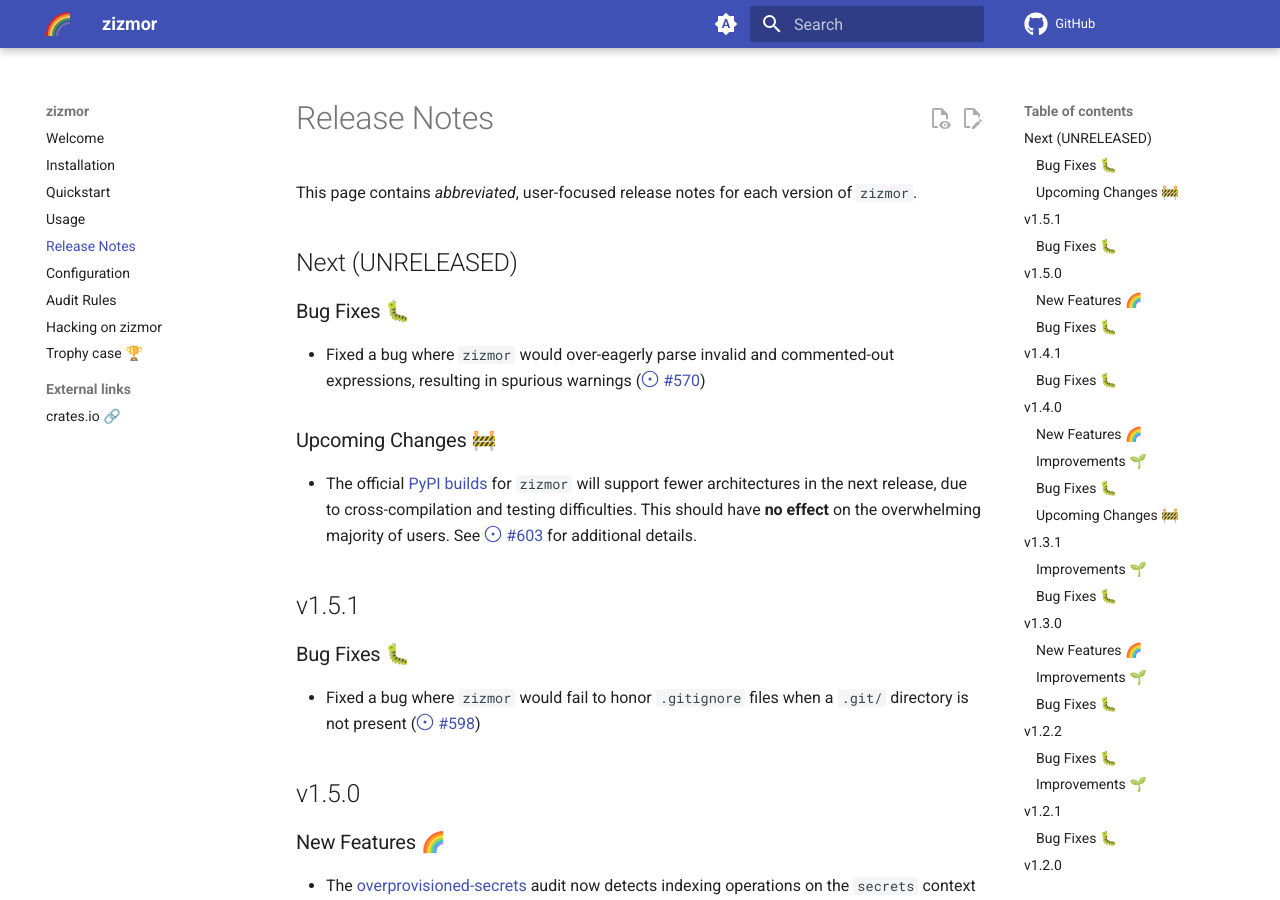
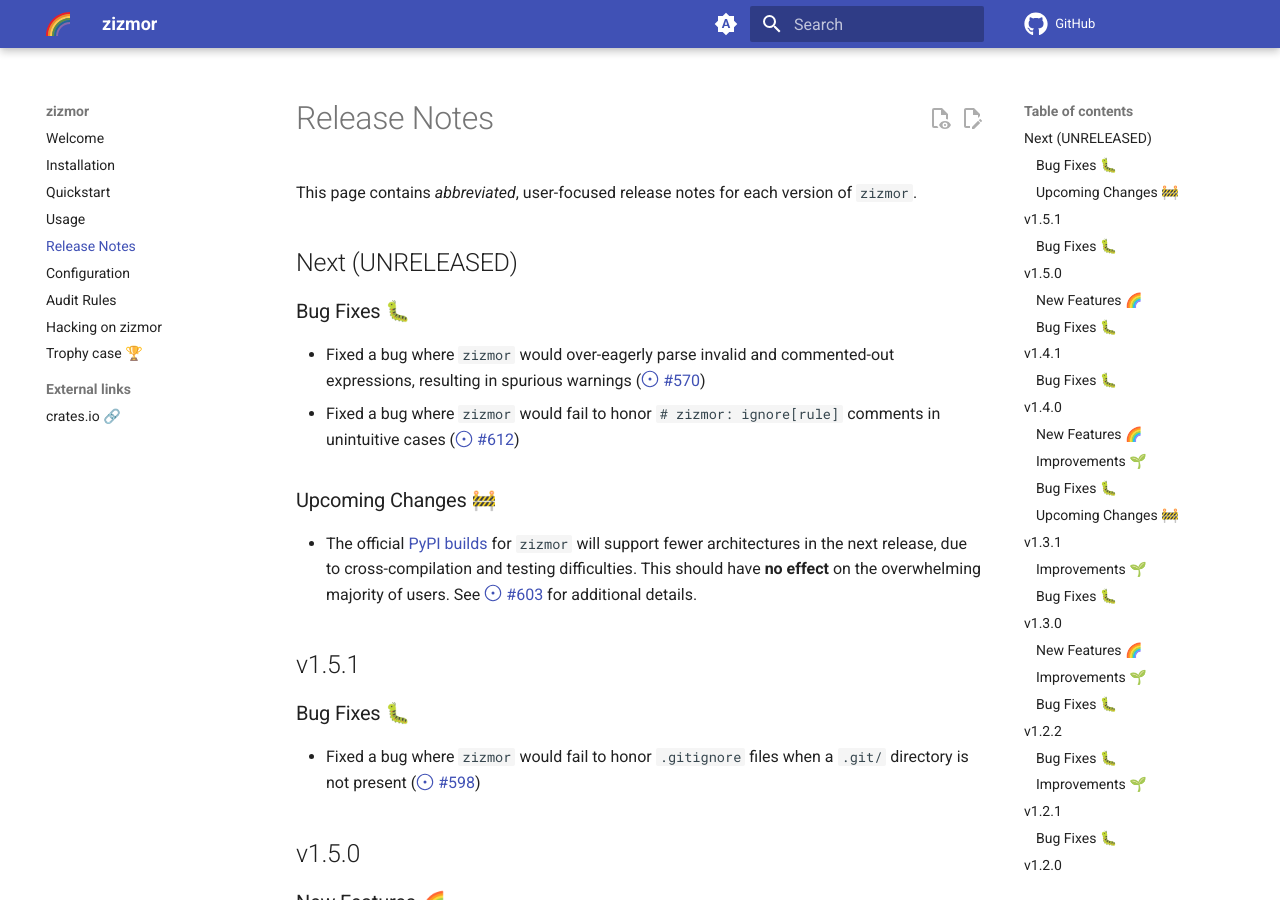
Before and after one commit to zizmorcore/zizmor, an MkDocs documentation site: the page built from docs/release-notes.md, in a window 1280 px wide and 900 px high. Built offline with MkDocs 1.6.1 and Material for MkDocs 9.7.7, drawn with Linux system fonts in a browser that asks for light colours; comment, search, counter and statistics services are not loaded.

Commit message:
record changes
Signed-off-by: William Woodruff <william@yossarian.net>

```diff
--- a/docs/release-notes.md
+++ b/docs/release-notes.md
@@ -13,6 +13,8 @@
 
 * Fixed a bug where `zizmor` would over-eagerly parse invalid and
   commented-out expressions, resulting in spurious warnings (#570)
+* Fixed a bug where `zizmor` would fail to honor `# zizmor: ignore[rule]`
+  comments in unintuitive cases (#612)
 
 ### Upcoming Changes 🚧
 
```
Also changed, not shown: 1 other file.
